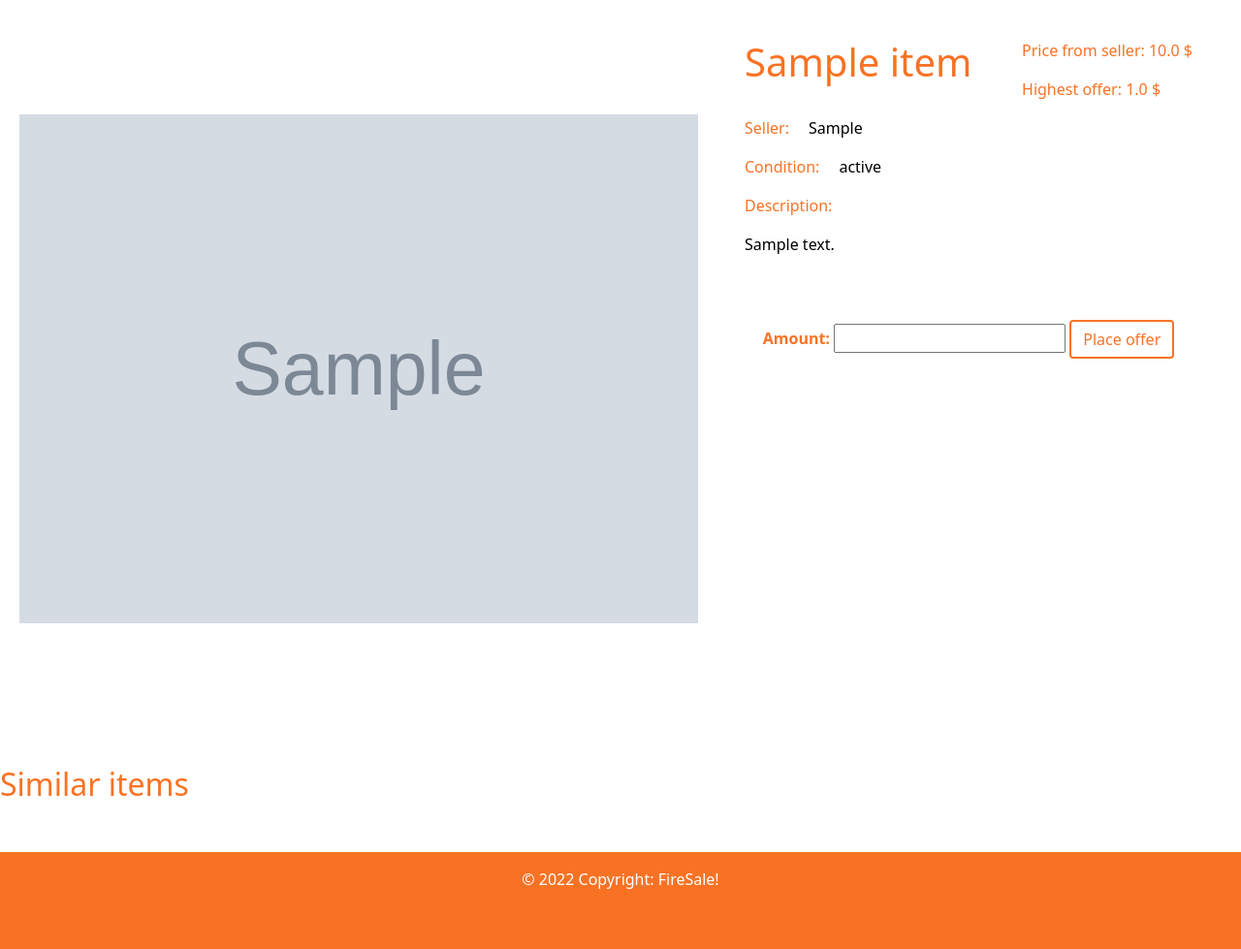
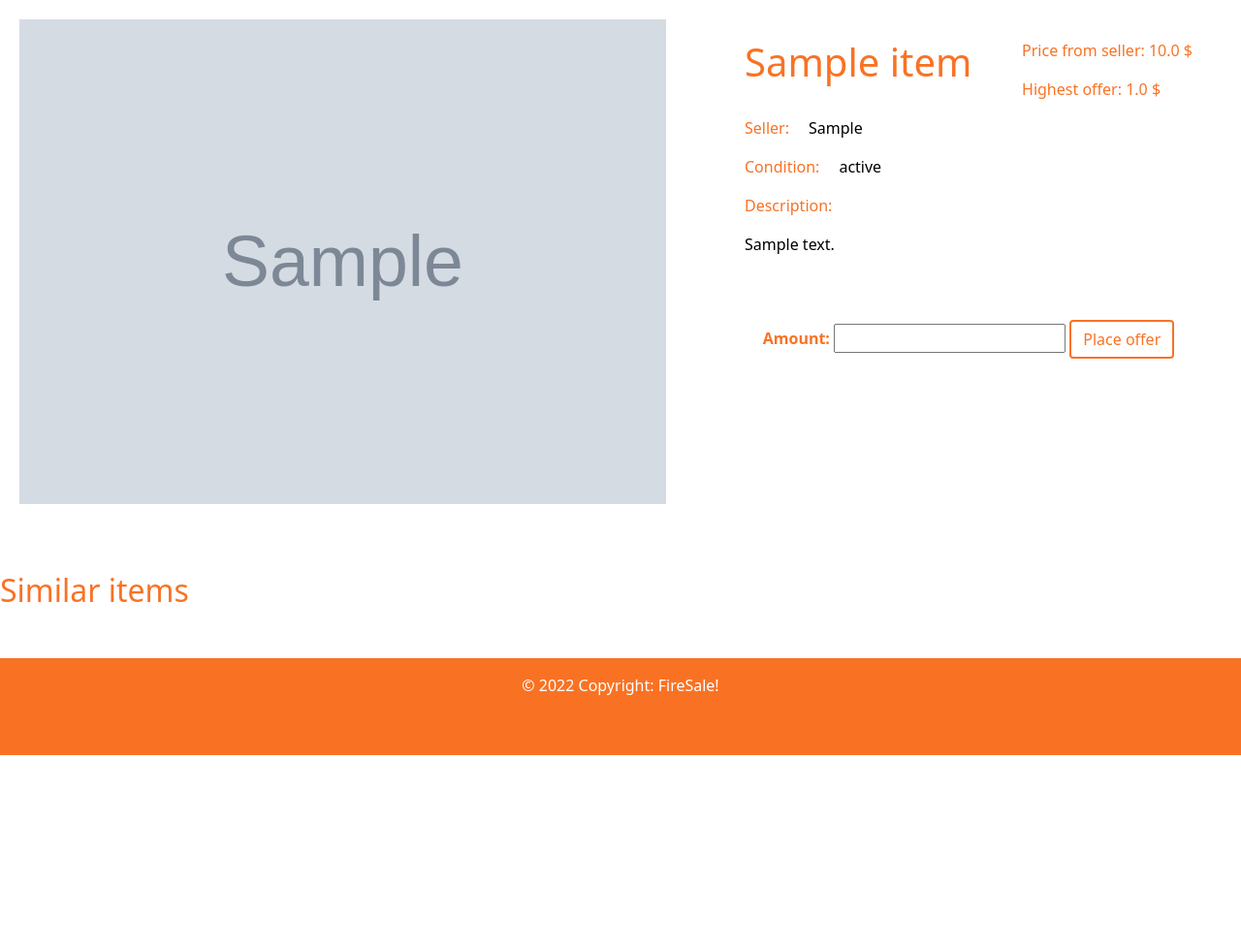
Before and after one commit to RanAegisdottir/FireSale, a Django app: a page that uses FireSale/templates/shop/item_details.html in a window 1280 px wide. Shown: the part 126-1105 px from the top of the page at 97% size. After the commit the page ends 905 px from the top, so only its background shows below. Run offline with Django 4.2, Linux system fonts and the light colour scheme; a user stored in the database is signed in; tables that the repository leaves empty hold one stand-in row (values such as "Sample post"); grey boxes marked "Sample" are stand-in pictures.

Commit message:
smá breytingar

```diff
--- a/FireSale/create/views.py
+++ b/FireSale/create/views.py
@@ -20,10 +20,10 @@ def create_item(request):
                         condition=condition, priceidea=priceidea, seller=request.user)
             item.save()
             first_item_image = ItemImage(imgURL=request.POST['first_image'], item=item)
+            first_item_image.save()
             second_item_image = ItemImage(imgURL=request.POST['second_image'], item=item)
             third_item_image = ItemImage(imgURL=request.POST['third_image'], item=item)
             fourth_item_image = ItemImage(imgURL=request.POST['fourth_image'], item=item)
-            first_item_image.save()
             if second_item_image != '':
                 second_item_image.save()
             if third_item_image != '':
--- a/FireSale/static/css/main.css
+++ b/FireSale/static/css/main.css
@@ -58,18 +58,28 @@ a.nav-links:hover {
 
 /*mynd í item detail*/
 .float-container {
-    display: flex;
     margin: 20px;
     color: #f97224;
     float: left;
     width: 50%;
+    flex-direction: column;
     object-fit: contain;
 }
-.float-container img {
-    padding-top: 20px;
-    width: 700px;
-    height: 700px;
+
+.first-image-detail {
+    display: flex;
+    width: 300px;
+    height: 500px;
     object-fit: contain;
+
+}
+
+.rest-image-detail {
+    display: flex;
+    flex-direction: row;
+    margin-top: 20px;
+    width: 100px;
+    height: 150px;
 }
 
 /*texti með upplýsingum í item detail*/
--- a/FireSale/templates/shop/item_details.html
+++ b/FireSale/templates/shop/item_details.html
@@ -4,7 +4,15 @@
     <!--all images connected to certain object-->
     <div class="float-container">
         {% for item_img in Item.itemimage_set.all %}
-            <img src="{{ item_img.imgURL }}"/>
+            {% if Item.itemimage_set.first == item_img %}
+                <div class="first-image-detail">
+                    <img src="{{ item_img.imgURL }}"/>
+                </div>
+            {% else %}
+                <div class="rest-image-detail">
+                    <img src="{{ item_img.imgURL }}"/>
+                </div>
+            {% endif %}
         {% endfor %}
     </div>
     <!--all text-->
```
